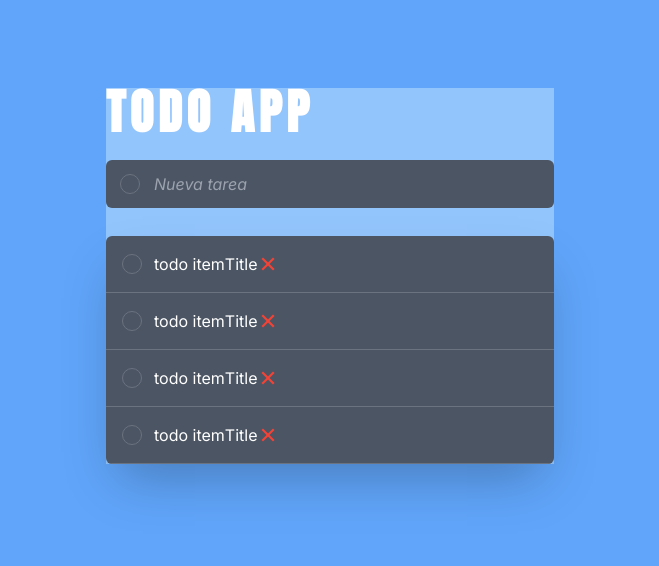
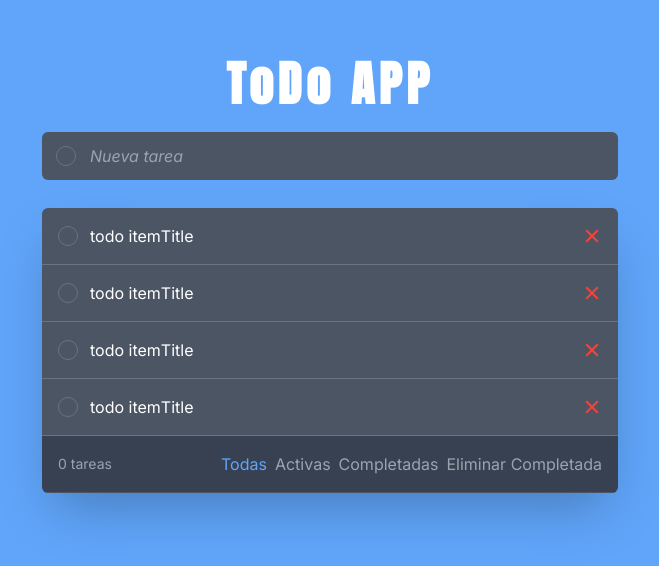
Before and after one commit to totan2929/ToDo-App-con-React, a React (Vite) app: page / in a window 1280 px wide. Shown: the part 124-690 px from the top of the page, without its empty margins (310-969 px from the left). Built offline with nearby package versions, Linux system fonts and the light colour scheme.

Commit message:
Components are finished and functionalities and states are started

```diff
--- a/src/App.jsx
+++ b/src/App.jsx
@@ -6,9 +6,9 @@ import Todo from "./components/Todo/Todo";
 function App() {
   return (
     <>
-      <div className="bg-blue-400 min-h-screen font-inter text-white flex flex-col items-center justify-center px-4">
-        <div className="container bg-blue-300 flex flex-col max-w-md">
-          <Title title="TODO APP" />
+      <div className="bg-blue-400 min-h-screen h-full font-inter text-white flex flex-col items-center justify-center px-4">
+        <div className="container bg-blue-400 flex flex-col max-w-xl">
+          <Title title="ToDo APP" />
           <Input/>
           <TodoList>
             <Todo/>
--- a/src/components/Title/Title.jsx
+++ b/src/components/Title/Title.jsx
@@ -2,7 +2,7 @@ import React from 'react'
 
 const Title = ({title}) => {
   return (
-    <h1 className='text-5xl font-anton font-bold tracking-widest'>{title}</h1>
+    <h1 className='text-5xl text-center font-anton font-bold tracking-widest'>{title}</h1>
   )
 }
 
--- a/src/components/Todo/Todo.jsx
+++ b/src/components/Todo/Todo.jsx
@@ -1,18 +1,20 @@
-import React from 'react'
+import React from "react";
 
-const Todo = ({todo}) => {
+const Todo = ({ todo }) => {
   return (
-    <div className='flex items-center justify-between bg-gray-600 border-b border-solid border-gray-500 p-4'>
-        <div className='flex items-center'>
-            <span className='border-solid border border-gray-500 rounded-full w-5 h-5 cursor-pointer'></span>
-            <p className='pl-3'>
-              todo item
-            </p>
-            <div className='font-inter'>Title</div>
-            <img src="./delete.svg" alt="Delete" className='w-5 h-5 cursor-pointer transition-all duration-300 ease-in ' />
-        </div>
+    <div className="flex items-center justify-between bg-gray-600 border-b border-solid border-gray-500 p-4">
+      <div className="flex items-center">
+        <span className="border-solid border border-gray-500 rounded-full w-5 h-5 cursor-pointer"></span>
+        <p className="pl-3">todo item</p>
+        <div className="font-inter">Title</div>
+      </div>
+      <img
+        src="./delete.svg"
+        alt="Delete"
+        className="w-5 h-5 cursor-pointer transition-all duration-300 ease-in "
+      />
     </div>
-  )
-}
+  );
+};
 
-export default Todo
+export default Todo;
--- /dev/null
+++ b/src/components/TodoFilters/TodoFilters.components.jsx
@@ -0,0 +1,33 @@
+const FiltersContainer = ({ children }) => {
+  return (
+    <div className="flex items-center justify-between p-4 bg-gray-700 border-b border-solid border-gray-600">
+      {children}
+    </div>
+  );
+};
+
+
+const ItemsLeft = ({ total=0 }) => {
+  return (
+    <p className="text-sm text-gray-400">{total} tareas </p>
+  );
+}
+
+
+const FilterButtonContainer = ({ children }) => {
+  return (
+    <div className="flex items-center space-x-2">
+      {children}
+    </div>
+  );
+}
+
+const FilterButton = ({ action, active, filter }) => {
+  return (
+    <button className={`hover:text-white cursor-pointer transition-all duration-300 ease-in-out`
+      + (active.toLowerCase().includes(filter.toLowerCase()) ? ' text-blue-400' : ' text-gray-400')
+    }> {filter}</button>
+  )}
+
+
+export {  FiltersContainer, ItemsLeft, FilterButtonContainer, FilterButton };
--- /dev/null
+++ b/src/components/TodoFilters/TodoFilters.jsx
@@ -0,0 +1,20 @@
+
+import { FilterButton, FilterButtonContainer, FiltersContainer, ItemsLeft } from './TodoFilters.components'
+
+const TodoFilters = () => {
+  return (
+    <FiltersContainer>
+      <ItemsLeft  />
+      <FilterButtonContainer>
+        <FilterButton action={()=>{}} active='Todas' filter='Todas'/>
+        <FilterButton action={()=>{}} active='Todas' filter='Activas'/>
+        <FilterButton action={()=>{}} active='Todas' filter='Completadas'/>
+          <button className='text-gray-400 hover:text-white transition-all duration-300 ease-in-out'>Eliminar Completada
+
+          </button>
+      </FilterButtonContainer>
+    </FiltersContainer>
+  )
+}
+
+export default TodoFilters
--- a/src/components/TodoList/TodoList.jsx
+++ b/src/components/TodoList/TodoList.jsx
@@ -1,9 +1,15 @@
-import React from 'react'
+import TodoFilters from "../TodoFilters/TodoFilters";
 
-const TodoList = ({children}) => {
+
+const TodoList = ({ children }) => {
   return (
-    <div className='flex flex-col mt-7 rounded-md overflow-hidden shadow-2xl'>{children}</div>
-  )
-}
+    <div className="flex flex-col mt-7 rounded-md overflow-hidden shadow-2xl">
+      {children}
+      <TodoFilters />
+    </div>
+  );
+};
 
-export default TodoList
+
+
+export default TodoList;
```
Also changed, not shown: src/components/index.js (added).
